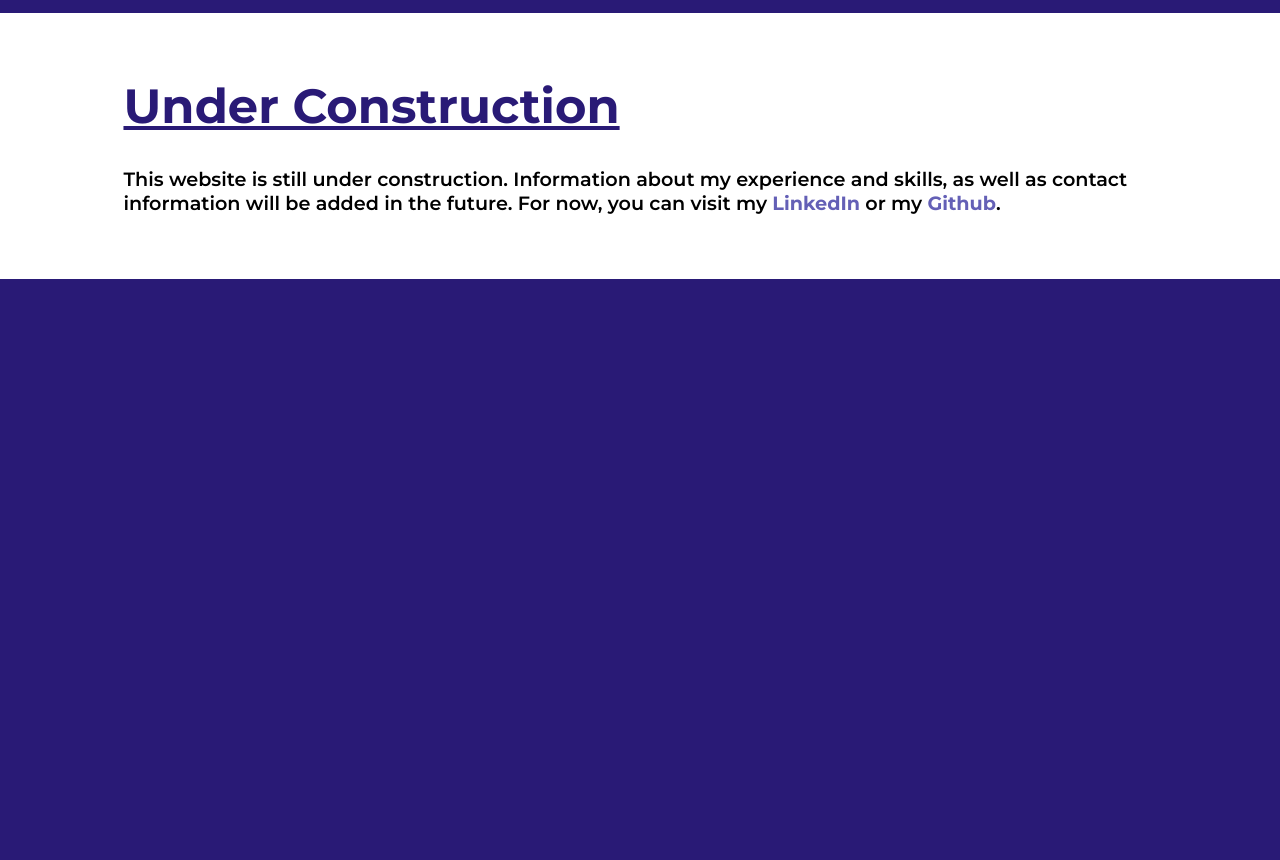
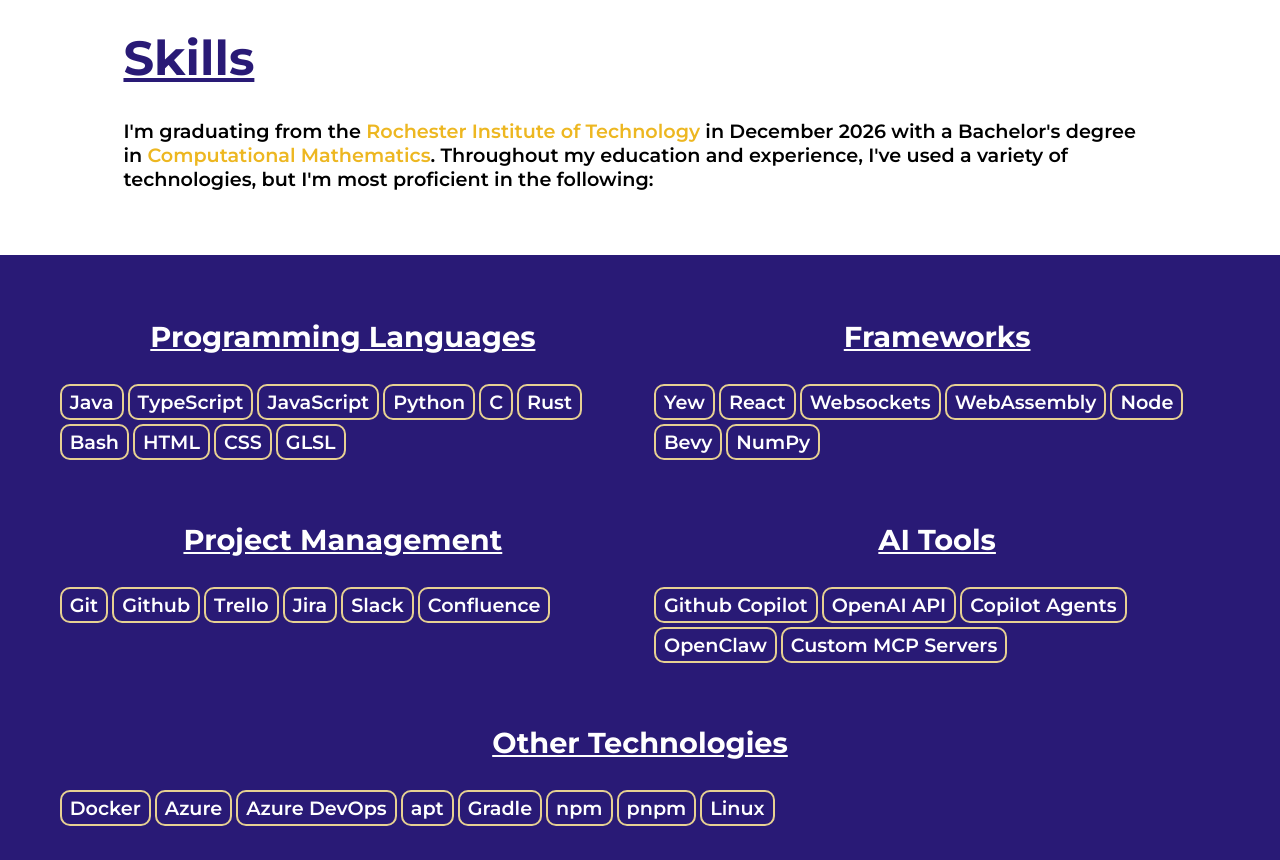
Before and after one commit to Jack-Papel/jack-papel.github.io, a plain HTML site: page index.html in a window 1280 px wide. Shown: the part 1940-2800 px from the top of the page. Before the commit the page ends 2219 px from the top, so only its background shows below. Drawn offline with Linux system fonts and the light colour scheme.

Commit message:
Add skills and contact sections

```diff
--- a/index.html
+++ b/index.html
@@ -33,8 +33,8 @@
       <li><a href='#jack-papel'>Links</a></li>
       <li><a href='#about'>About</a></li>
       <li><a href='#portfolio'>Portfolio</a></li>
-      <li><a href='#under-construction'>Skills</a></li>
-      <li><a href='#under-construction'>Contact</a></li>
+      <li><a href='#skills'>Skills</a></li>
+      <li><a href='#contact'>Contact</a></li>
     </ul>
   </nav>
   <main>
@@ -62,8 +62,6 @@
           and a <span class='highlight'>performer</span>.
           I'm interested in providing accessible and engaging experiences via code, as well as
           learning as much as I can, and teaching others.
-          <br><br>
-          This website is still under construction for the moment, so I'll have much more to share in the future!
         </p>
       </section>
       <section id='portfolio' class="inverted center">
@@ -88,7 +86,7 @@
           </article>
           <article id='mafia-card' href='https://mafia.jackpapel.com'>
             <header>
-              <h1>Midnight Machinations</h1>
+              <h1>Midnight Machin&shy;ations</h1>
             </header>
             <div>
               Online social deduction game.
@@ -127,15 +125,109 @@
           </article>
         </div>
       </section>
-      <section id='under-construction' class="inverted center">
+      <section id='skills' class="inverted center">
         <h2>
-          Under Con&shy;struc&shy;tion
+          Skills
         </h2>
         <p>
-          This website is still under construction. Information about my experience and skills,
-          as well as contact information will be added in the future. For now, you can visit my
-          <a href='https://www.linkedin.com/in/jackpapel/'>LinkedIn</a> or my
-          <a href='https://www.github.com/jack-papel'>Github</a>.
+          I'm graduating from the <span class='highlight'>Rochester Institute of Technology</span> in December 2026 with a Bachelor's degree in <span class='highlight'>Computational Mathematics</span>.
+          Throughout my education and experience, I've used a variety of technologies, but I'm most proficient in the following:
+        </p>
+      </section>
+      <section id='skills-skills' class="breakout">
+        <div class='skills-table'>
+          <div class="skills-table-col">
+            <header>
+              <h1>
+                Programming Languages
+              </h1>
+            </header>
+            <div>
+              <div>Java</div>
+              <div>TypeScript</div>
+              <div>JavaScript</div>
+              <div>Python</div>
+              <div>C</div>
+              <div>Rust</div>
+              <div>Bash</div>
+              <div>HTML</div>
+              <div>CSS</div>
+              <div>GLSL</div>
+            </div>
+          </div>
+          <div class="skills-table-col">
+            <header>
+              <h1>
+                Frameworks
+              </h1>
+            </header>
+            <div>
+              <div>Yew</div>
+              <div>React</div>
+              <div>Websockets</div>
+              <div>WebAssembly</div>
+              <div>Node</div>
+              <div>Bevy</div>
+              <div>NumPy</div>
+            </div>
+          </div>
+          <div class="skills-table-col">
+            <header>
+              <h1>
+                Project Management
+              </h1>
+            </header>
+            <div>
+              <div>Git</div>
+              <div>Github</div>
+              <div>Trello</div>
+              <div>Jira</div>
+              <div>Slack</div>
+              <div>Confluence</div>
+            </div>
+          </div>
+          <div class="skills-table-col">
+            <header>
+              <h1>
+                AI Tools
+              </h1>
+            </header>
+            <div>
+              <div>Github Copilot</div>
+              <div>OpenAI API</div>
+              <div>Copilot Agents</div>
+              <div>OpenClaw</div>
+              <div>Custom MCP Servers</div>
+            </div>
+          </div>
+          <div class="skills-table-col">
+            <header>
+              <h1>
+                Other Technologies
+              </h1>
+            </header>
+            <div>
+              <div>Docker</div>
+              <div>Azure</div>
+              <div>Azure DevOps</div>
+              <div>apt</div>
+              <div>Gradle</div>
+              <div>npm</div>
+              <div>pnpm</div>
+              <div>Linux</div>
+            </div>
+          </div>
+        </div>
+      </section>
+      <section id='contact' class="inverted center">
+        <h2>
+          Contact
+        </h2>
+        <p>
+          Contact me via email at <a href='mailto:papeljack@gmail.com'>papeljack@gmail.com</a>,
+          via phone at <a href='tel:+14258942302'>(425) 894-2302</a>, or through my
+          <a href='https://www.linkedin.com/in/jackpapel/'>LinkedIn</a> or
+          <a href='https://www.github.com/jack-papel'>Github</a> accounts.
         </p>
       </section>
     </div>
--- a/src/classes.css
+++ b/src/classes.css
@@ -7,6 +7,7 @@
   animation-iteration-count: 1;
   animation-fill-mode: both;
   text-shadow: 0px 0px 5px var(--background);
+  z-index: 1000;
 }
 
 @keyframes nav-fade {
@@ -99,3 +100,41 @@
 .highlight {
   color: var(--goldish);
 }
+
+.skills-table {
+  width: 100%;
+  display: flex;
+  flex-direction: row;
+  flex-wrap: wrap;
+  gap: 4rem 2rem;
+}
+
+.skills-table-col {
+  width: 25rem;
+  flex-grow: 1;
+  display: flex;
+  flex-direction: column;
+  gap: 1rem;
+}
+
+.skills-table-col > header > h1 {
+  font-size: 1.5em;
+  text-decoration: underline;
+  padding-bottom: 1rem;
+  text-align: center;
+}
+
+.skills-table-col > div {
+  display: flex;
+  flex-direction: row;
+  flex-wrap: wrap;
+  gap: 0.5rem;
+}
+
+.skills-table-col > div > div {
+  outline: var(--secondary) solid 2px;
+  padding: 0.25rem 0.5rem;
+  border-radius: 0.5rem;
+  text-align: center;
+  position: relative;
+}
--- a/src/elements.css
+++ b/src/elements.css
@@ -10,7 +10,7 @@
   --blackish: #291a76;
   --background: var(--blackish);
   --background-transparent: rgba(from var(--blackish) r g b / 0.6);
-  --utility: #6460b6;
+  --utility: #746dff;
 
   background-color: var(--background);
 }
--- a/src/sections.css
+++ b/src/sections.css
@@ -47,7 +47,11 @@
 .cards > article {
   --background: var(--whitish);
   --title-text: var(--blackish);
-  --text: black
+  --text: black;
+}
+
+section.inverted {
+  --goldish: #edb721;
 }
 
 #portfolio-cards {
```
Also changed, not shown: mlang-online-playground/mlang-yew.js (+183 -183 lines), 1 other file.
